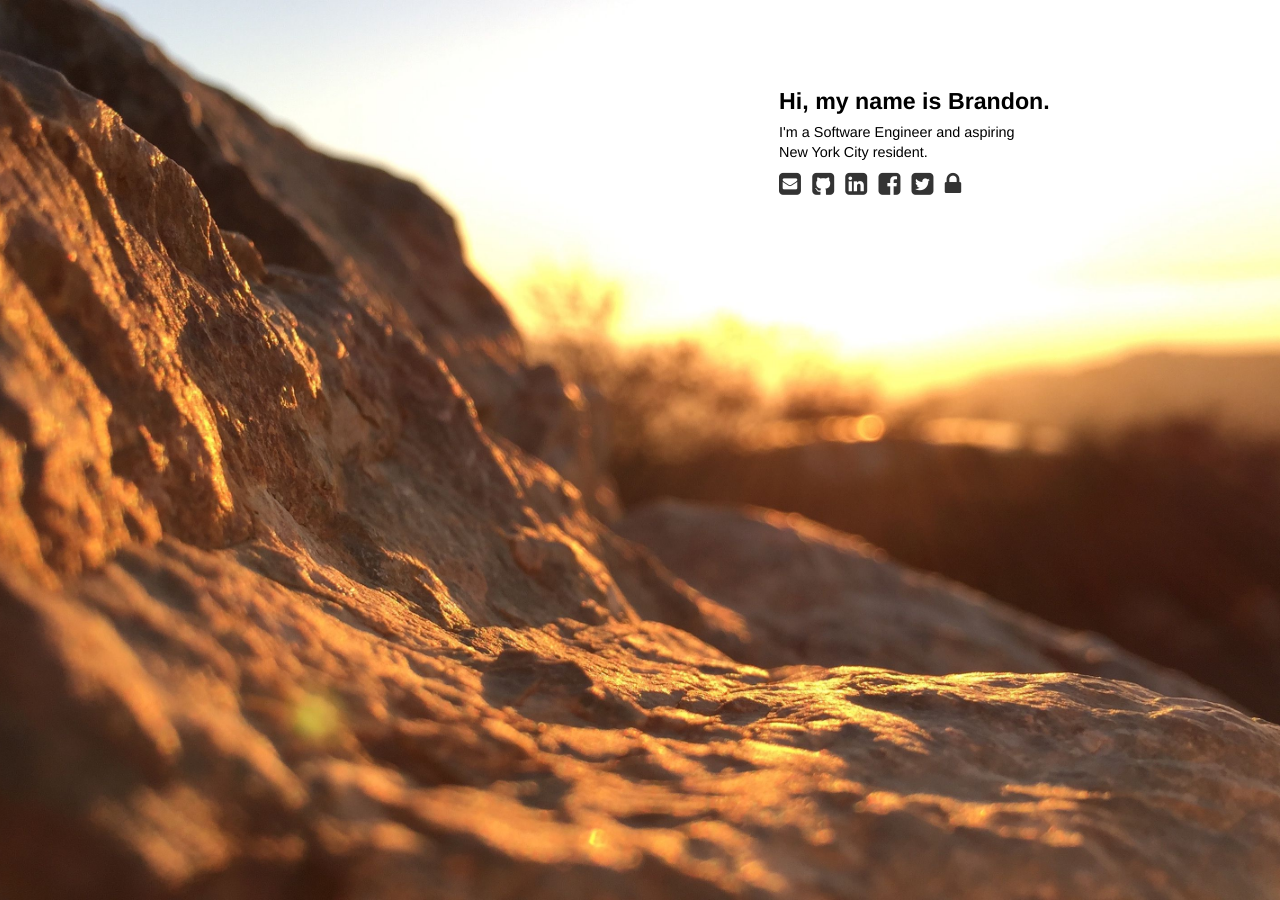
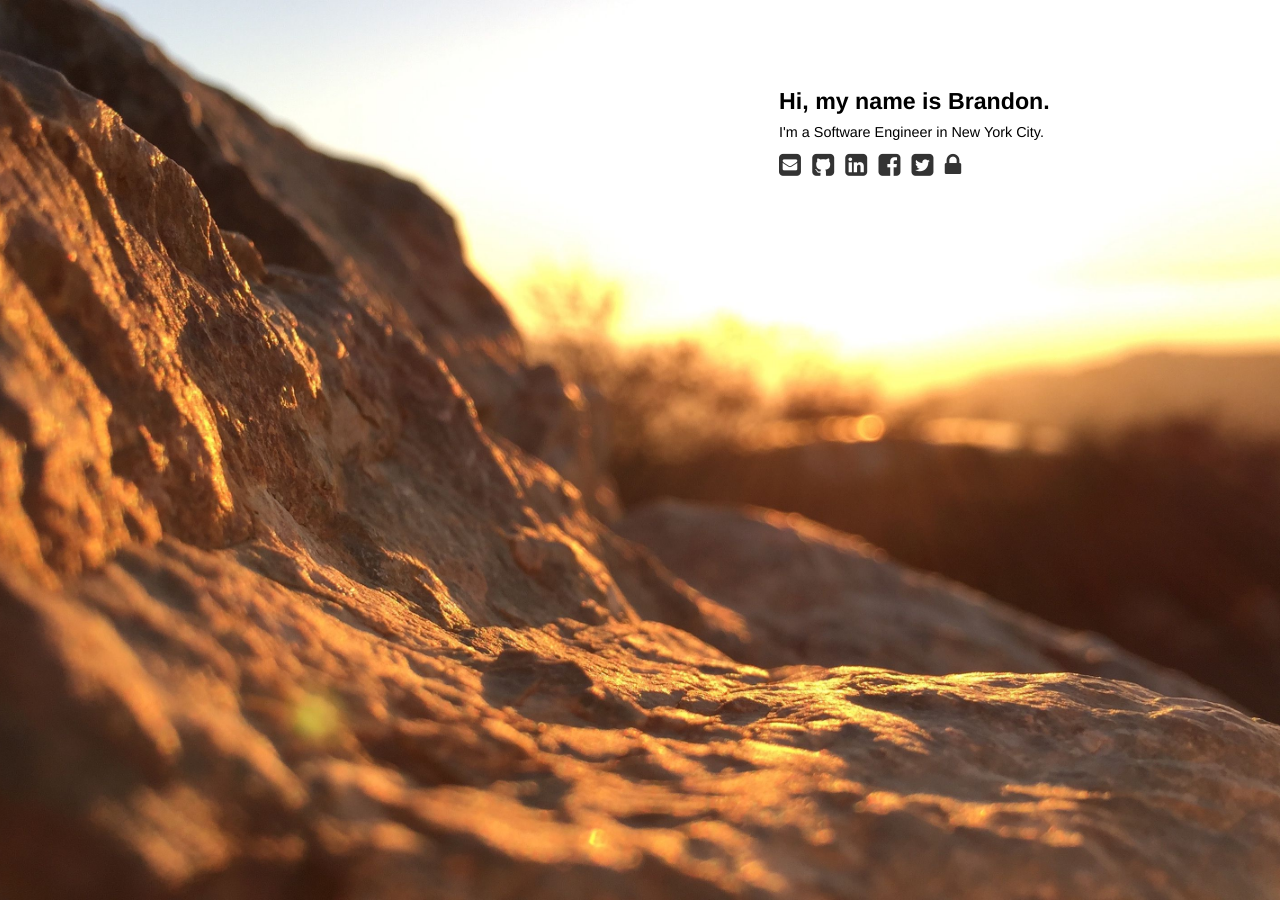
Before and after one commit to bcarl/bcarl.me, a Jekyll site: the page built from index.html, in a window 1280 px wide. Built offline with Jekyll 4.4.1, drawn with Linux system fonts in a browser that asks for light colours; comment, search, counter and statistics services are not loaded.

Commit message:
Update index.html

```diff
--- a/index.html
+++ b/index.html
@@ -1,3 +1,3 @@
 ---
 ---
-<header>Hi, my name is Brandon.</header><p>I'm a Software Engineer and aspiring<br>New York City resident.</p><footer><a href="mailto:brandon@{{ site.domain }}" title="brandon@{{ site.domain }}"><i class="fa fa-envelope-square"></i></a><a href="https://github.com/bcarl" title="bcarl"><i class="fa fa-github-square"></i></a><a href="https://www.linkedin.com/in/brandoncarl" title="brandoncarl"><i class="fa fa-linkedin-square"></i></a><a href="https://www.facebook.com/brandon.carl" title="brandon.carl"><i class="fa fa-facebook-square"></i></a><a href="https://twitter.com/BrandonCarl" title="@BrandonCarl"><i class="fa fa-twitter-square"></i></a><a href="https://keybase.io/bcarl" title="bcarl"><i class="fa fa-lock"></i></a></footer>
+<header>Hi, my name is Brandon.</header><p>I'm a Software Engineer in New York City.</p><footer><a href="mailto:brandon@{{ site.domain }}" title="brandon@{{ site.domain }}"><i class="fa fa-envelope-square"></i></a><a href="https://github.com/bcarl" title="bcarl"><i class="fa fa-github-square"></i></a><a href="https://www.linkedin.com/in/brandoncarl" title="brandoncarl"><i class="fa fa-linkedin-square"></i></a><a href="https://www.facebook.com/brandon.carl" title="brandon.carl"><i class="fa fa-facebook-square"></i></a><a href="https://twitter.com/BrandonCarl" title="@BrandonCarl"><i class="fa fa-twitter-square"></i></a><a href="https://keybase.io/bcarl" title="bcarl"><i class="fa fa-lock"></i></a></footer>
```
